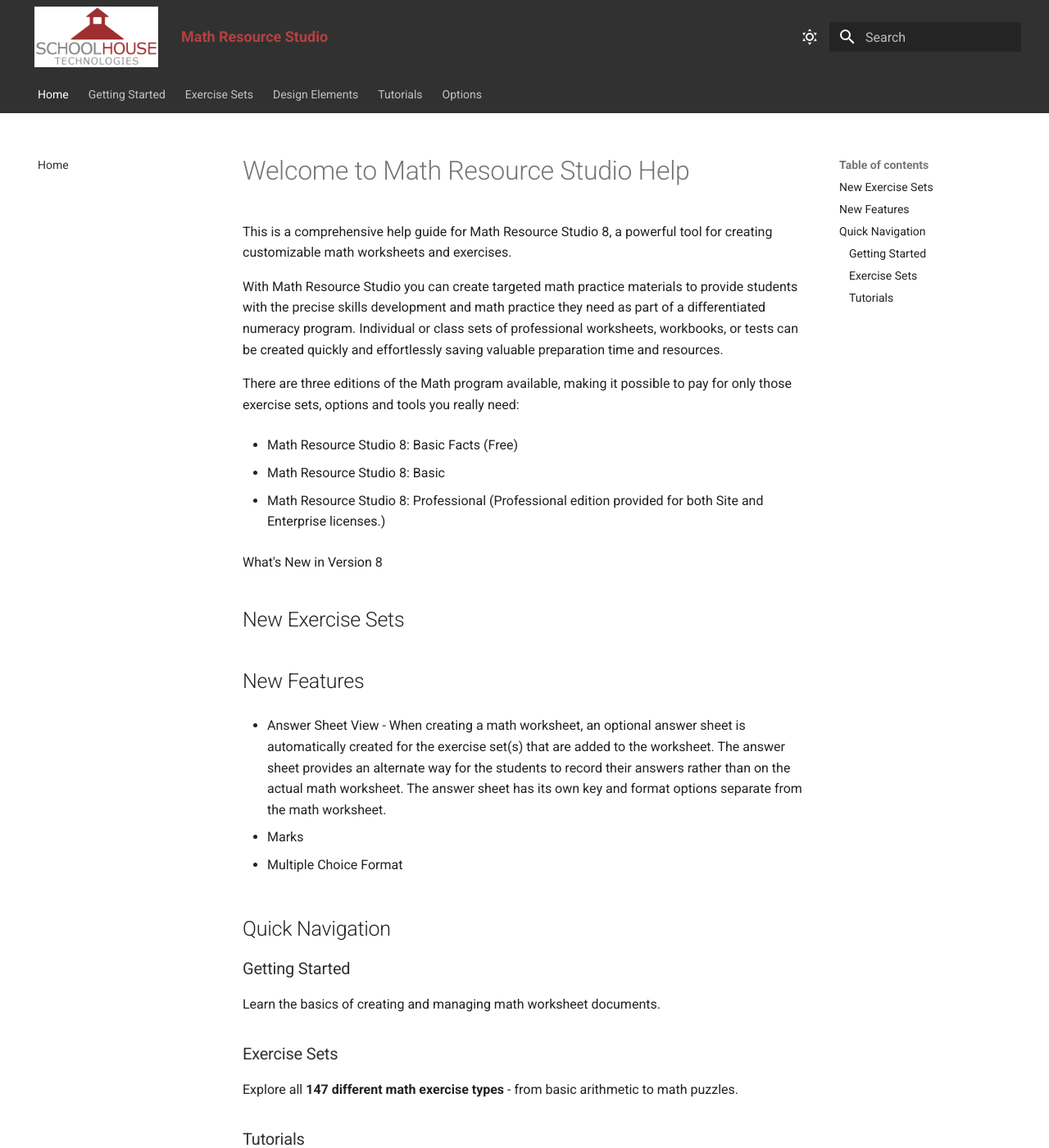
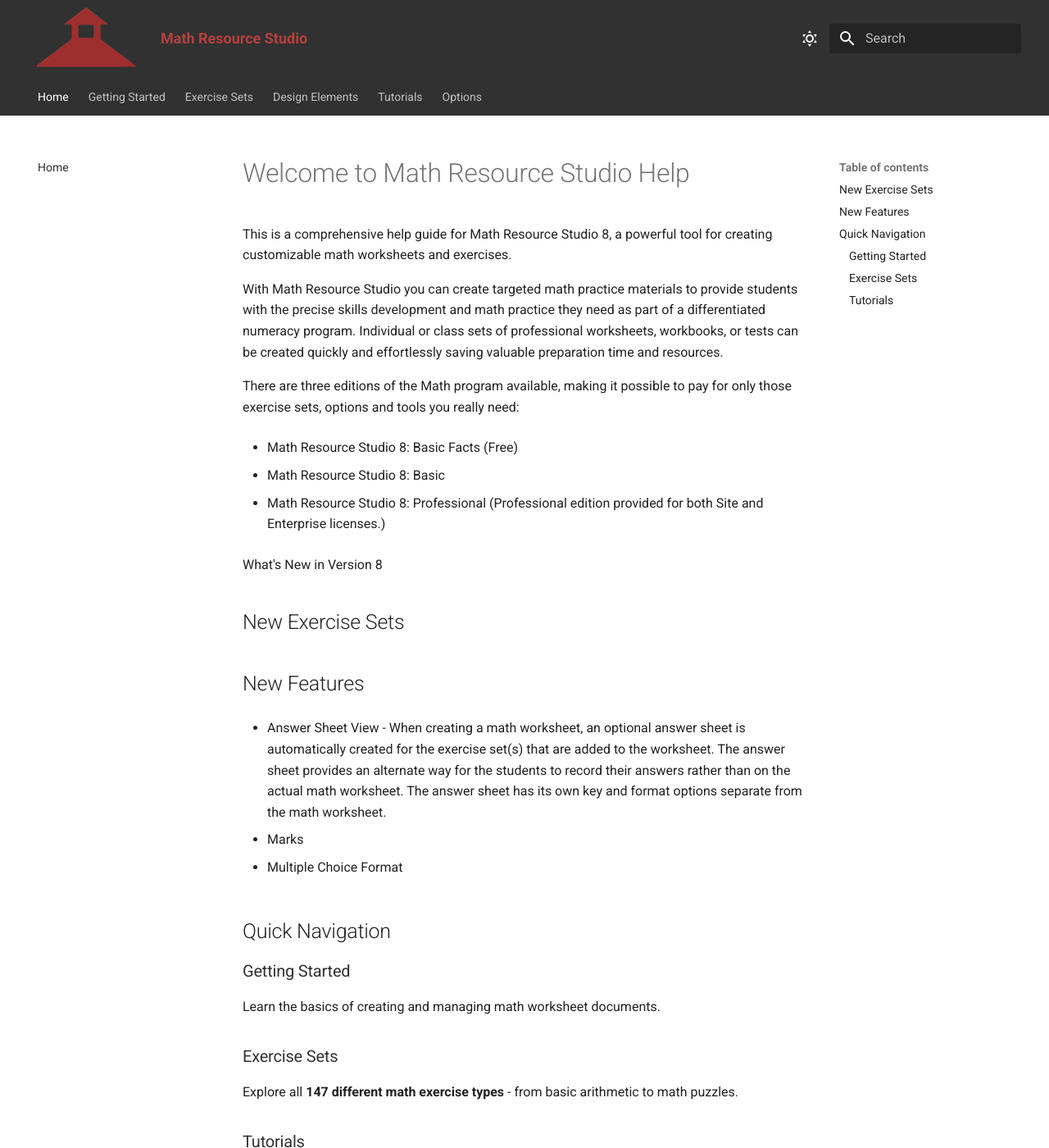
Before and after one commit to rdinch/MathResourceStudio-Help, an MkDocs documentation site: the page built from docs/index.md, in a window 1280 px wide and 1400 px high. Shown: the whole window at 82% size. Built offline with MkDocs 1.6.1 and Material for MkDocs 9.7.7, drawn with Linux system fonts in a browser that asks for light colours.

Commit message:
Logo update.

```diff
--- a/docs/stylesheets/extra.css
+++ b/docs/stylesheets/extra.css
@@ -17,8 +17,8 @@
 /* Custom logo sizing - 4cm x 1.96cm (approximately 151px x 74px) */
 .md-header__button.md-logo img,
 .md-header__button.md-logo svg {
-  width: 151px;
-  height: 74px;
+  width: 126px;
+  height: 77px;
   max-width: none;
   max-height: none;
 }
--- a/mkdocs.yml
+++ b/mkdocs.yml
@@ -4,7 +4,7 @@ site_description: Complete help documentation for Math Resource Studio 8
 
 theme:
   name: material
-  logo: assets/schoolhouse-logo.svg
+  logo: assets/schoolhouse-logo-210x129.png
   features:
     - navigation.tabs
     - navigation.sections
```
Also changed, not shown: docs/assets/schoolhouse-logo-210x129.png (added).
